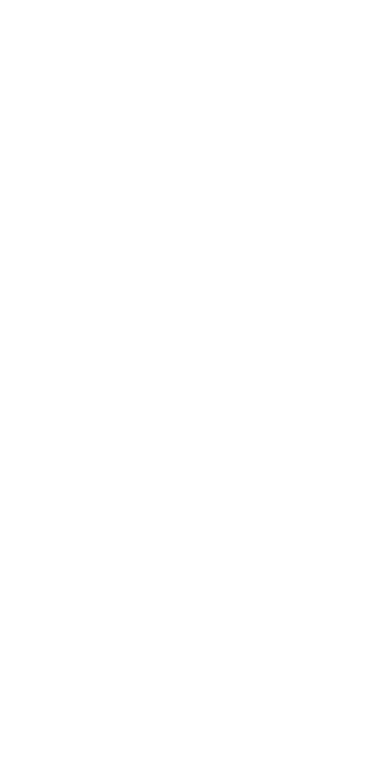
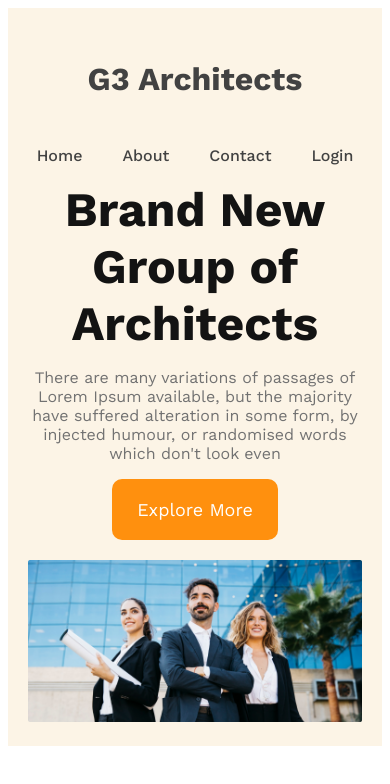
Before and after one commit to rajon777/g3-architects-website, a plain HTML site: page index.html in a window 390 px wide. Drawn offline with nearby package versions, Linux system fonts and the light colour scheme.

Commit message:
added Responsive css

```diff
--- a/index.html
+++ b/index.html
@@ -4,8 +4,33 @@
     <meta charset="UTF-8">
     <meta name="viewport" content="width=device-width, initial-scale=1.0">
     <title>architects Website</title>
+
+    <link rel="stylesheet" href="./style.css">
 </head>
 <body>
+    <header class="header">
+        <nav>
+            <h3 class="nav-title">G3 Architects</h3>
+            <ul>
+                <li><a href="">Home</a></li>
+                <li><a href="">About</a></li>
+                <li><a href="">Contact</a></li>
+                <li><a href="">Login</a></li>
+            </ul>
+        </nav>
+        <div class="banner">
+            <div class="banner-container">
+                <div class="banner-title">Brand New
+                    Group of Architects</div>
+                    <p class="banner-discription">There are many variations of passages of Lorem Ipsum available, but the majority have suffered alteration in
+                        some form, by injected humour, or randomised words which don't look even</p>
+                        <button class="primary-btn">Explore More</button>
+                        <img class="images" src="./images/banner.png" alt="">
+            </div>
+        </div>
+    </header>
+    <main></main>
+    <footer></footer>
 
 </body>
 </html>
--- a/style.css
+++ b/style.css
@@ -0,0 +1,89 @@
+
+  @import url('https://fonts.googleapis.com/css2?family=Work+Sans:wght@200;300;400;500;600;700;800&display=swap');
+*{
+    font-family: 'Work Sans', sans-serif;
+}
+.primary-btn{
+    border-radius: 10px;
+    background: #FF900E;
+    padding: 20px 25px;
+    border: none;
+    color:#FFF;
+    font-size: 18px;
+    cursor: pointer;
+}
+/*header css*/
+.header{
+    background: rgb(225, 144, 14, 0.10);
+    padding: 20px 200px;
+}
+.nav-title{
+    font-size: 2.8rem;
+    font-weight: 700;
+    color: #424242;
+}
+nav{
+    display: flex;
+    justify-content: space-between;
+    align-items: center;
+}
+nav > ul{
+    display: flex;
+}
+nav li{
+    list-style: none;
+    margin-right: 40px;
+    font-size: 1rem;
+    font-weight: 500;
+}
+nav li a {
+    text-decoration: none;
+    color: #424242;
+}
+/*banner css*/
+.banner-container{
+    max-width: 700px;
+    text-align: center;
+    margin: 0 auto;
+
+}
+.images{
+    margin-top: 20px;
+    width: 100%;
+}
+.banner-title{
+    font-size: 3rem;
+    font-weight: 700;
+    color: #131313;
+
+}
+.banner-discription{
+    color: #727272;
+}
+/*Responsive css*/
+@media screen and (max-width:576px) {
+    .header{
+        padding: 20px;
+
+    }
+    nav{
+        flex-direction: column;
+    }
+
+}
+/*table or medium devices*/
+@media screen and (min-width:576px) and (max-width:992px) {
+    .header{
+        padding: 30px;
+    }
+    nav{
+        flex-direction:column ;
+
+    }
+}
+@media screen and (max-width:1046px) {
+    .nav-title{
+        font-size: 2rem;
+    }
+
+}
```
